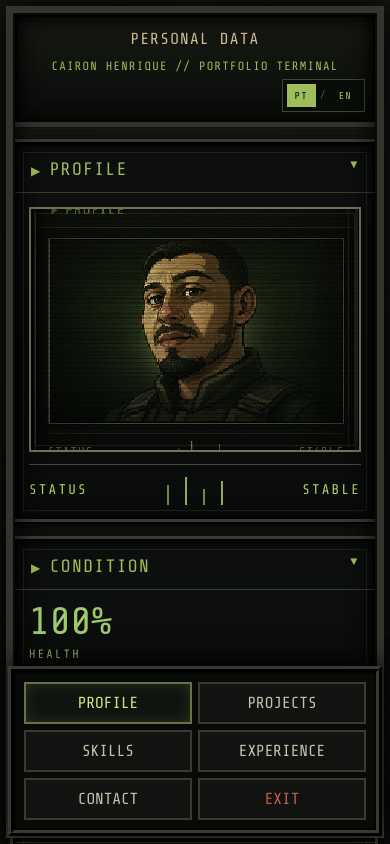
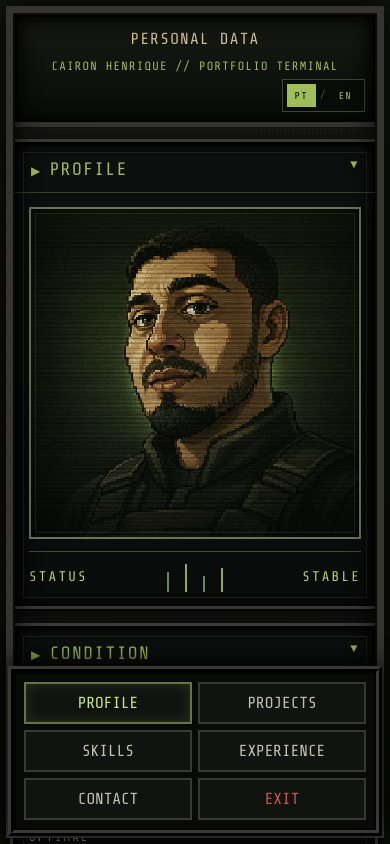
Before and after one commit to Josiane-Goncalves/josiane-goncalves-portfolio, a React (Vite) app: page / in a window 390 px wide. Shown: the top 844 px of the page. Built offline with nearby package versions, Linux system fonts and the light colour scheme.

Commit message:
Feat. Adjustment on responsive image profile

```diff
--- a/src/components/ProfilePortrait.tsx
+++ b/src/components/ProfilePortrait.tsx
@@ -1,36 +1,50 @@
 export function ProfilePortrait() {
   return (
-    <div className="relative h-61.25 overflow-hidden border-2 border-[#6f735d] bg-[#0a0d0a]">
-      {/* brilho/base animado ao fundo */}
+    <div
+      className="
+        relative
+        aspect-[4/3]
+        w-full
+        min-w-0
+        overflow-hidden
+        border-2 border-[#6f735d]
+        bg-[#0a0d0a]
+
+        max-[1350px]:aspect-[5/4]
+        max-[1180px]:aspect-[4/3]
+        max-[560px]:aspect-square
+      "
+    >
       <div className="portrait-bg-pulse absolute inset-0 z-0" />
 
-      {/* névoa suave */}
       <div className="portrait-fog absolute inset-0 z-10" />
 
-      {/* imagem pixelada */}
       <img
         src="/images/gamerImage.png"
-        alt="Retrato de Cairon Henrique em pixel art"
-        className="absolute inset-0 z-20 h-full w-full object-cover object-center [image-rendering:pixelated]"
+        alt="Pixel art portrait of Cairon Henrique"
+        className="
+          absolute inset-0 z-20
+          h-full w-full
+          object-cover
+          object-[center_20%]
+          [image-rendering:pixelated]
+
+          max-[1350px]:object-[center_18%]
+          max-[560px]:object-[center_15%]
+        "
         draggable={false}
       />
 
-      {/* camada verde para integrar a foto ao terminal */}
       <div className="pointer-events-none absolute inset-0 z-30 bg-[linear-gradient(180deg,rgba(116,145,67,.06),rgba(4,12,6,.22))] mix-blend-color" />
 
-      {/* scanlines fixas */}
       <div className="pointer-events-none absolute inset-0 z-40 bg-[repeating-linear-gradient(to_bottom,rgba(0,0,0,0)_0px,rgba(0,0,0,0)_3px,rgba(0,0,0,.22)_4px,rgba(0,0,0,.32)_5px)] opacity-80" />
 
-      {/* feixe de varredura */}
       <div className="portrait-scan pointer-events-none absolute inset-x-0 z-50 h-16" />
 
-      {/* vinheta */}
       <div className="pointer-events-none absolute inset-0 z-60 shadow-[inset_0_0_80px_rgba(0,0,0,.85)]" />
 
-      {/* ruído visual leve */}
       <div className="portrait-noise pointer-events-none absolute inset-0 z-70 opacity-[0.07]" />
 
-      {/* brilho da borda interna */}
       <div className="pointer-events-none absolute inset-1 z-80 border border-[rgba(170,190,110,.12)]" />
     </div>
   );
```
Also changed, not shown: public/images/gamerImage.png.
